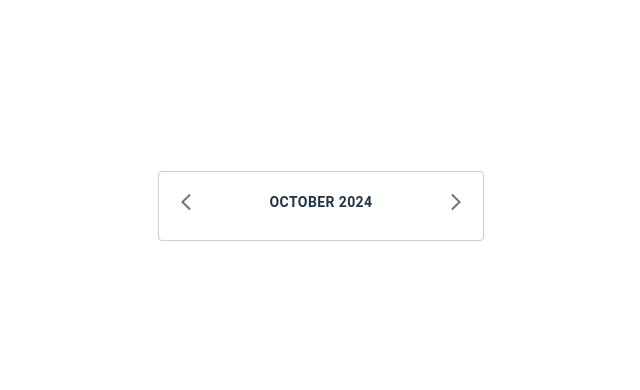
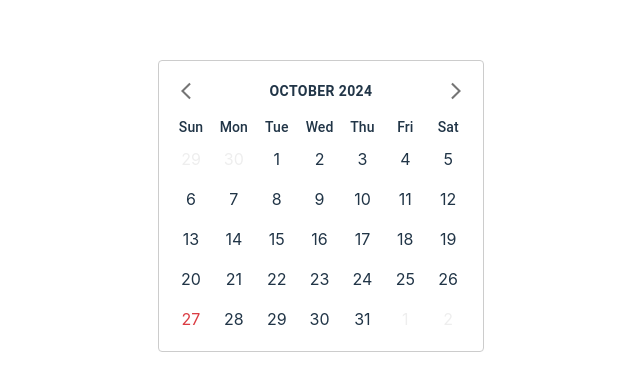
Before and after one commit to wenny-chang/calendar-date-picker, a React (Vite) app: page / in a window 1280 px wide. Shown: the part 194-584 px from the top of the page, without its empty margins (319-959 px from the left). Built offline with nearby package versions, Linux system fonts and the light colour scheme.

Commit message:
feat: handle month date view

```diff
--- a/src/Calendar/Calendar.jsx
+++ b/src/Calendar/Calendar.jsx
@@ -7,6 +7,8 @@ import isDate from "date-fns/isDate";
 import isValid from "date-fns/isValid";
 import YearMonthPicker from "./YearMonthPicker";
 import { CalendarContentView } from "../utils/constant";
+import CalendarContent from "./CalendarContent";
+
 const mapValueToDate = (value) => {
   if (value === undefined || value === null) {
     return null;
@@ -16,14 +18,18 @@ const mapValueToDate = (value) => {
 };
 
 const Calendar = forwardRef((props, ref) => {
-  const { date: dateProp, formatDate: formatDateProp } = props;
+  const {
+    date: dateProp, // selected date
+    formatDate: formatDateProp,
+    firstDayOfWeek = 0, // 0: Sunday, 1: Monday, ... 6: Saturday
+  } = props;
   const initialDate = useMemo(
-    () => mapValueToDate(dateProp) ?? new Date(),
+    () => mapValueToDate(dateProp) ?? null,
     [dateProp]
   );
   const initialActiveDate = new Date();
   const [activeDate, setActiveDate] = useState(initialActiveDate);
-  // const [date, setDate] = useState(initialDate);
+  const [date, setDate] = useState(initialDate);
   const [currentContentView, setCurrentContentView] = useState(
     CalendarContentView.DAY
   );
@@ -41,16 +47,28 @@ const Calendar = forwardRef((props, ref) => {
     [formatDateProp]
   );
 
+  const onChange = useCallback(
+    (nextDate) => {
+      const isControlled = dateProp !== undefined;
+      if (!isControlled) {
+        setDate(nextDate);
+      }
+    },
+    [dateProp]
+  );
+
   const context = useMemo(
     () => ({
       activeDate,
       setActiveDate,
       formatDate,
-      date: initialDate,
+      date,
       currentContentView,
       setCurrentContentView,
+      firstDayOfWeek,
+      onChange,
     }),
-    [activeDate, currentContentView, formatDate, initialDate]
+    [activeDate, formatDate, date, currentContentView, firstDayOfWeek, onChange]
   );
   return (
     <CalendarProvider value={context}>
@@ -62,6 +80,7 @@ const Calendar = forwardRef((props, ref) => {
         ref={ref}
       >
         <YearMonthPicker />
+        <CalendarContent />
       </Box>
     </CalendarProvider>
   );
@@ -73,6 +92,7 @@ Calendar.propTypes = {
   date: PropTypes.instanceOf(Date),
   defaultDate: PropTypes.instanceOf(Date),
   formatDate: PropTypes.func,
+  firstDayOfWeek: PropTypes.number,
 };
 
 export default Calendar;
--- /dev/null
+++ b/src/Calendar/CalendarContent/CalendarContent.jsx
@@ -0,0 +1,7 @@
+import MonthDate from "./MonthDate";
+
+const CalendarContent = () => {
+  return <MonthDate />;
+};
+
+export default CalendarContent;
--- /dev/null
+++ b/src/Calendar/CalendarContent/MonthDate/Day.jsx
@@ -0,0 +1,74 @@
+import { Box } from "@mui/material";
+import PropTypes from "prop-types";
+import { forwardRef, useCallback } from "react";
+import useCalendar from "../../useCalendar";
+import isSameDay from "date-fns/isSameDay";
+import isSameMonth from "date-fns/isSameMonth";
+const style = {
+  width: 36,
+  height: 36,
+  margin: "2px",
+  display: "flex",
+  alignItems: "center",
+  justifyContent: "center",
+  borderRadius: 50,
+  cursor: "pointer",
+};
+
+const isTodayStyle = {
+  color: "#db3d44",
+};
+
+const isSelectedStyle = {
+  backgroundColor: "#db3d44",
+  color: "white",
+};
+
+const isNotSameMonthStyle = {
+  color: "#eeeeee",
+};
+
+const Day = forwardRef(({ date, ...rest }, ref) => {
+  const calendarContext = useCalendar();
+  const {
+    setActiveDate,
+    formatDate,
+    date: selectedDate,
+    activeDate,
+    onChange,
+  } = { ...calendarContext };
+
+  const handleClick = useCallback(() => {
+    setActiveDate(date);
+    onChange(date);
+  }, [date, setActiveDate, onChange]);
+
+  const isToday = isSameDay(date, new Date());
+
+  const isSelected = isSameDay(date, selectedDate);
+  const isNotSameMonth = !isSameMonth(date, activeDate);
+
+  return (
+    <Box
+      display="flex"
+      ref={ref}
+      sx={{
+        ...style,
+        ...(isToday && isTodayStyle),
+        ...(isSelected && isSelectedStyle),
+        ...(isNotSameMonth && isNotSameMonthStyle),
+        "&:hover": { backgroundColor: "#db3d44", color: "white" },
+      }}
+      onClick={handleClick}
+      {...rest}
+    >
+      {formatDate(date, "d")}
+    </Box>
+  );
+});
+
+Day.displayName = "Day";
+Day.propTypes = {
+  date: PropTypes.instanceOf(Date),
+};
+export default Day;
--- /dev/null
+++ b/src/Calendar/CalendarContent/MonthDate/DaysOfWeek.jsx
@@ -0,0 +1,31 @@
+import { Typography } from "@mui/material";
+import PropTypes from "prop-types";
+import Grid from "@mui/material/Grid2";
+import useCalendar from "../../useCalendar";
+
+const DaysOfWeek = () => {
+  const { firstDayOfWeek } = useCalendar();
+  const daysOfWeek = ["Sun", "Mon", "Tue", "Wed", "Thu", "Fri", "Sat"];
+  const orderedDays = [
+    ...daysOfWeek.slice(firstDayOfWeek),
+    ...daysOfWeek.slice(0, firstDayOfWeek),
+  ];
+
+  return (
+    <Grid container>
+      {orderedDays.map((day) => (
+        <Grid key={day} size="grow">
+          <Typography variant="subtitle2" align="center" width={40}>
+            {day}
+          </Typography>
+        </Grid>
+      ))}
+    </Grid>
+  );
+};
+
+DaysOfWeek.propTypes = {
+  startDay: PropTypes.number,
+};
+
+export default DaysOfWeek;
--- /dev/null
+++ b/src/Calendar/CalendarContent/MonthDate/MonthDate.jsx
@@ -0,0 +1,21 @@
+import DaysOfWeek from "./DaysOfWeek";
+import PropTypes from "prop-types";
+import { Box } from "@mui/material";
+import { forwardRef } from "react";
+import Weeks from "./Weeks";
+
+const MonthDate = forwardRef(({ startDay = 0, ...rest }, ref) => {
+  return (
+    <Box ref={ref} {...rest}>
+      <DaysOfWeek startDay={startDay} />
+      <Weeks />
+    </Box>
+  );
+});
+
+MonthDate.displayName = "MonthDate";
+MonthDate.propTypes = {
+  startDay: PropTypes.number,
+};
+
+export default MonthDate;
--- /dev/null
+++ b/src/Calendar/CalendarContent/MonthDate/Week.jsx
@@ -0,0 +1,18 @@
+import addDays from "date-fns/addDays";
+import Day from "./Day";
+import Grid from "@mui/material/Grid2";
+
+const Week = ({ startDateOfWeek }) => {
+  return [0, 1, 2, 3, 4, 5, 6].map((amountOfDays) => {
+    const date = addDays(startDateOfWeek, amountOfDays);
+    return (
+      <Grid key={date.getTime()} size="grow">
+        <Day date={date} key={date.getTime()} />
+      </Grid>
+    );
+  });
+};
+
+Week.displayName = "Week";
+
+export default Week;
--- /dev/null
+++ b/src/Calendar/CalendarContent/MonthDate/Weeks.jsx
@@ -0,0 +1,49 @@
+import { useState, useEffect } from "react";
+import startOfMonth from "date-fns/startOfMonth";
+import startOfWeek from "date-fns/startOfWeek";
+import addWeeks from "date-fns/addWeeks";
+import Week from "./Week";
+import useCalendar from "../../useCalendar";
+import Grid from "@mui/material/Grid2";
+
+const Weeks = () => {
+  const { activeDate, firstDayOfWeek } = useCalendar();
+  const [weeks, setWeeks] = useState([]);
+
+  useEffect(() => {
+    const firstDayOfMonth = startOfMonth(activeDate);
+    const firstWeekStart = startOfWeek(firstDayOfMonth, {
+      weekStartsOn: firstDayOfWeek,
+    });
+
+    const weeksInMonth = Array.from({ length: 6 }, (_, i) =>
+      addWeeks(firstWeekStart, i)
+    );
+
+    const monthStart = firstDayOfMonth;
+    const monthEnd = new Date(
+      monthStart.getFullYear(),
+      monthStart.getMonth() + 1,
+      0
+    );
+
+    const filteredWeeks = weeksInMonth.filter((weekStart) => {
+      const weekEnd = addWeeks(weekStart, 1);
+      return weekStart <= monthEnd && weekEnd >= monthStart;
+    });
+
+    setWeeks(filteredWeeks);
+  }, [activeDate, firstDayOfWeek]);
+
+  return (
+    <>
+      {weeks.map((startDateOfWeek, index) => (
+        <Grid container key={index}>
+          <Week startDateOfWeek={startDateOfWeek} />
+        </Grid>
+      ))}
+    </>
+  );
+};
+
+export default Weeks;
--- /dev/null
+++ b/src/Calendar/CalendarContent/MonthDate/index.jsx
@@ -0,0 +1,3 @@
+import MonthDate from "./MonthDate";
+
+export default MonthDate;
--- /dev/null
+++ b/src/Calendar/CalendarContent/index.jsx
@@ -0,0 +1,3 @@
+import CalendarContent from "./CalendarContent";
+
+export default CalendarContent;
```
Also changed, not shown: src/Calendar/MonthDate/Day.jsx (deleted, +0 -46 lines).
